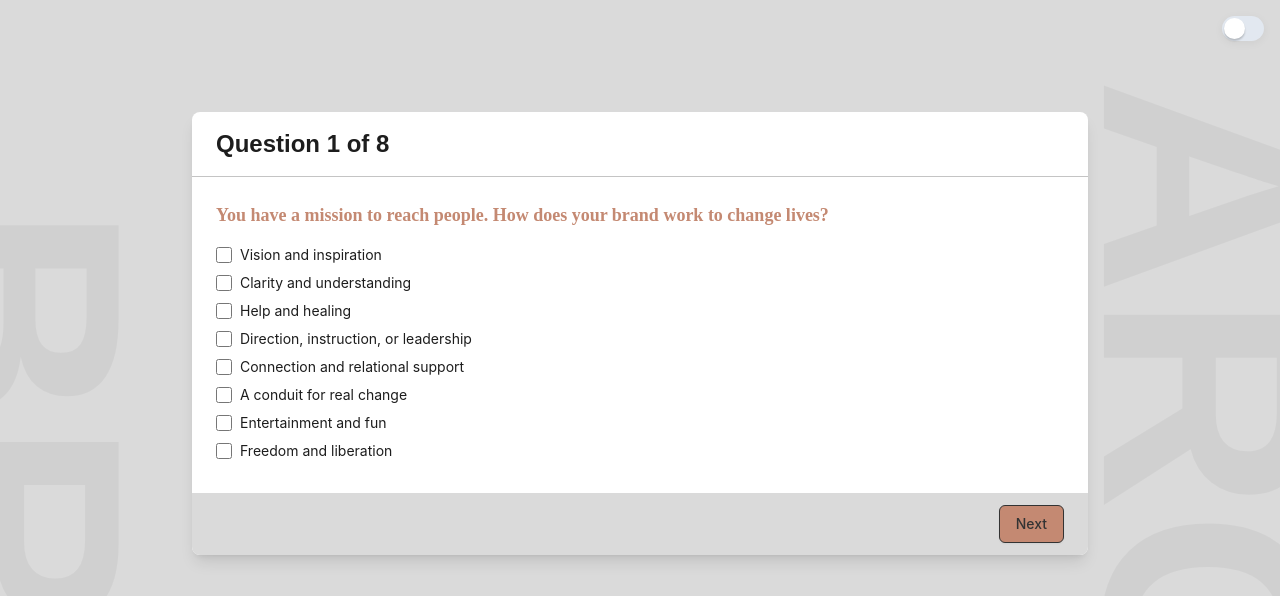
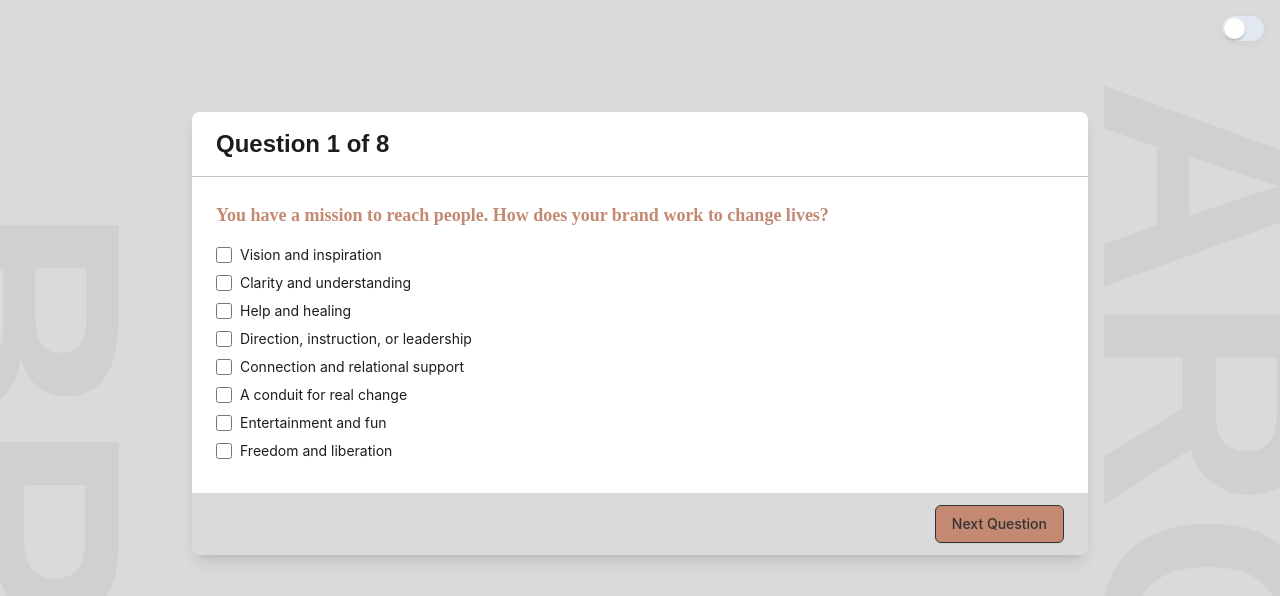
Before and after one commit to jmeyer1220/interactive-questionnaire, a Next.js app: page / in a window 1280 px wide. Shown: the top 596 px of the page. Built offline with nearby package versions, Linux system fonts and the light colour scheme; a web font is replaced by a local one.

Commit message:
Update ArchetypeQuiz.js

```diff
--- a/components/ArchetypeQuiz.js
+++ b/components/ArchetypeQuiz.js
@@ -571,7 +571,7 @@ const ArchetypeQuiz = () => {
   return (
     <div className="max-w-4xl mx-auto bg-white shadow-lg rounded-lg overflow-hidden z-40">
       <div className="px-4 py-5 sm:px-6">
-        <h3 className="text-2xl leading-6 font-bold text-gray-900">
+        <h3 className="text-2xl leading-6 font-bold text-gray-900 font-bold">
           Question {currentQuestion + 1} of {questions.length}
         </h3>
       </div>
@@ -605,7 +605,7 @@ const ArchetypeQuiz = () => {
           onClick={handleNext}
           className="inline-flex justify-center py-2 px-4 border border-transparent shadow-sm text-sm font-medium rounded-md text-white bg-copper-400 hover:bg-copper-300 focus:outline-none focus:ring-2 focus:ring-offset-2 focus:ring-copper-100"
         >
-          {currentQuestion < questions.length - 1 ? "Next" : "Finish"}
+          {currentQuestion < questions.length - 1 ? "Next Question" : "Get Results"}
         </button>
       </div>
     </div>
```
